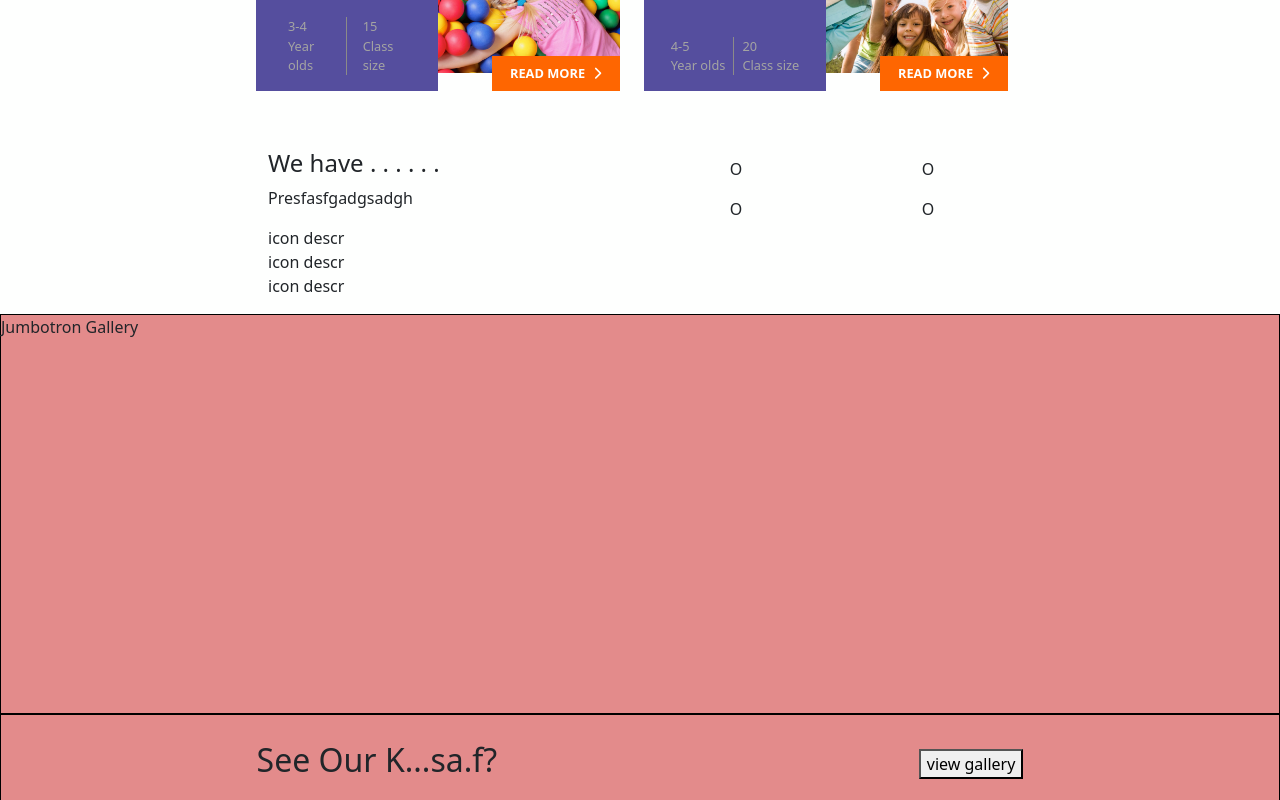
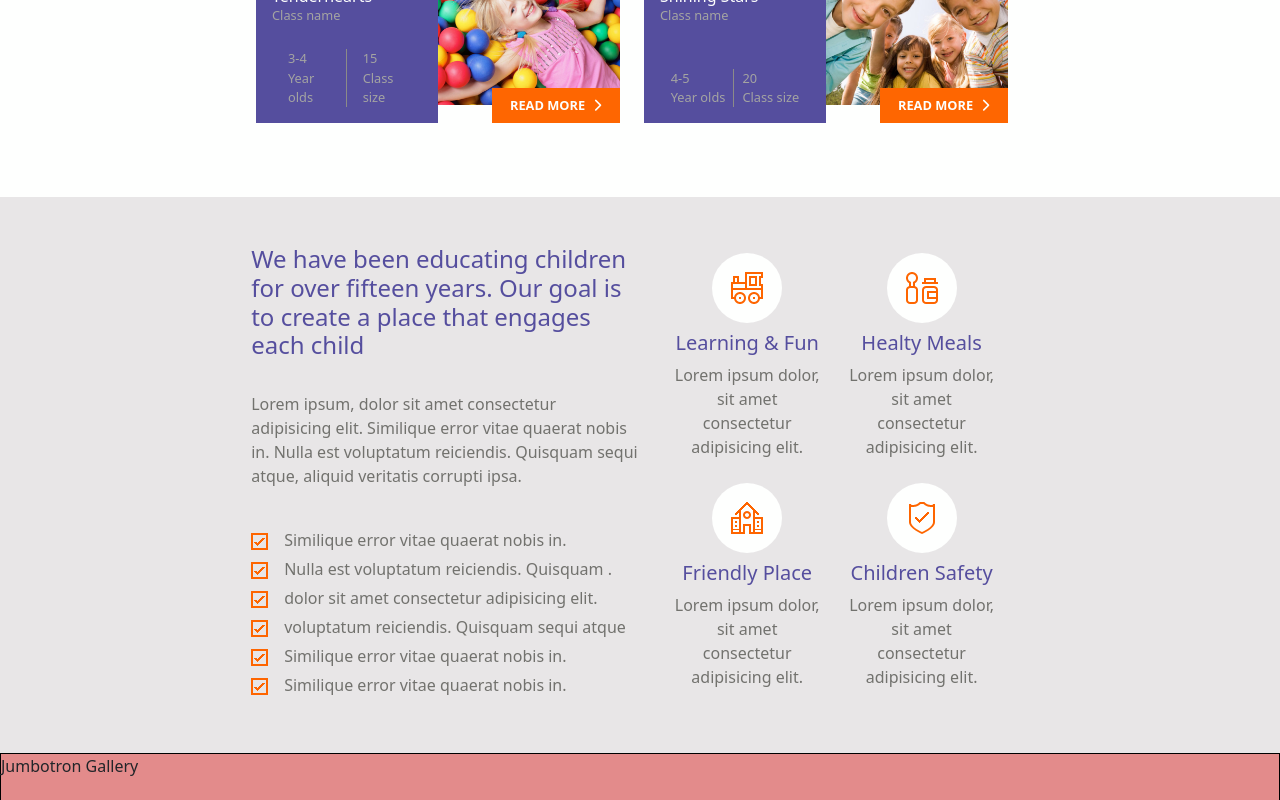
Before and after one commit to stefanocravotta/proj-html-vuejs, a Vue app: page / in a window 1280 px wide. Shown: the part 2680-3480 px from the top of the page. Built offline with nearby package versions, Linux system fonts and the light colour scheme.

Commit message:
our classes second section

```diff
--- a/src/components/main-components/ourClasses-comp/OurFirstSectionComp.vue
+++ b/src/components/main-components/ourClasses-comp/OurFirstSectionComp.vue
@@ -1,5 +1,5 @@
 <template>
-    <div class="sc-container top section py-3">
+    <div class="sc-container top section py-5">
           <div class="title text-center">
               <h2>Our Classes</h2>
               <p>fable .....</p>
--- a/src/components/main-components/ourClasses-comp/OurSecondSectionComp.vue
+++ b/src/components/main-components/ourClasses-comp/OurSecondSectionComp.vue
@@ -1,20 +1,65 @@
 <template>
-<div class="sc-container bottom section">
-          <div class="container-fluid py-3">
+<div class="container-fluid bottom">
+          <div class="sc-container py-5">
               <div class="row">
+                  <div class="col-6 p-0">
+                      <h4>We have been educating children for over fifteen years. Our goal is to create a place that engages each child</h4>
+                      <p  class="py-4">Lorem ipsum, dolor sit amet consectetur adipisicing elit. Similique error vitae quaerat nobis in. Nulla est voluptatum reiciendis. Quisquam sequi atque, aliquid veritatis corrupti ipsa.</p>
+                      <div class="check">
+                          <img src="../../../assets/images/style_1.png" alt="">
+                           <span class="ms-3">Similique error vitae quaerat nobis in.</span>
+                        </div>
+                      <div class="check">
+                          <img src="../../../assets/images/style_1.png" alt="">
+                           <span class="ms-3">Nulla est voluptatum reiciendis. Quisquam .</span>
+                        </div>
+                      <div class="check">
+                          <img src="../../../assets/images/style_1.png" alt="">
+                           <span class="ms-3">dolor sit amet consectetur adipisicing elit.</span>
+                        </div>
+                      <div class="check">
+                          <img src="../../../assets/images/style_1.png" alt="">
+                           <span class="ms-3">voluptatum reiciendis. Quisquam sequi atque</span>
+                        </div>
+                      <div class="check">
+                          <img src="../../../assets/images/style_1.png" alt="">
+                           <span class="ms-3">Similique error vitae quaerat nobis in.</span>
+                        </div>
+                      <div class="check">
+                          <img src="../../../assets/images/style_1.png" alt="">
+                           <span class="ms-3">Similique error vitae quaerat nobis in.</span>
+                        </div>
+                  </div>
                   <div class="col-6">
-                      <h4>We have . . . . . .</h4>
-                      <p>Presfasfgadgsadgh </p>
-                      <div class="check">icon <span>descr</span></div>
-                      <div class="check">icon <span>descr</span></div>
-                      <div class="check">icon <span>descr</span></div>
-                  </div>
-                  <div class="slider col-6">
-                      <div class="row text-center">
-                          <div class="col-6 py-2">O</div>
-                          <div class="col-6 py-2">O</div>
-                          <div class="col-6 py-2">O</div>
-                          <div class="col-6 py-2">O</div>
+                      <div class="row text-center d-flex align-items-center justify-content-center flex-wrap">
+                        <div class="box d-flex flex-column align-items-center justify-content-center">
+                            <div class="icon my-2 d-flex align-items-center justify-content-center">
+                                <img src="../../../assets/images/toy.png" alt="">
+                            </div>
+                            <h5>Learning & Fun</h5>
+                            <p>Lorem ipsum dolor, sit amet consectetur adipisicing elit.</p>
+                        </div>
+                        <div class="box d-flex flex-column align-items-center justify-content-center">
+                            <div class="icon my-2 d-flex align-items-center justify-content-center">
+                                <img src="../../../assets/images/meal.png" alt="">
+                            </div>
+                            <h5>Healty Meals</h5>
+                            <p>Lorem ipsum dolor, sit amet consectetur adipisicing elit.</p>
+                        </div>
+                        <div class="box d-flex flex-column align-items-center justify-content-center">
+                            <div class="icon my-2 d-flex align-items-center justify-content-center">
+                                <img src="../../../assets/images/school.png" alt="">
+                            </div>
+                            <h5>Friendly Place</h5>
+                            <p>Lorem ipsum dolor, sit amet consectetur adipisicing elit.</p>
+                        </div>
+                        <div class="box d-flex flex-column align-items-center justify-content-center">
+                            <div class="icon my-2 d-flex align-items-center justify-content-center">
+                                <img src="../../../assets/images/shield.png" alt="">
+                            </div>
+                            <h5>Children Safety</h5>
+                            <p>Lorem ipsum dolor, sit amet consectetur adipisicing elit.</p>
+                        </div>
                       </div>
                   </div>
               </div>
@@ -33,4 +78,28 @@ export default {
 @import "../../../assets/style/mixins";
 @import "../../../assets/style/utils";
 
+.bottom{
+        background-color: $bon-jour;
+
+    h4,h5{
+        color: $butterfly-bush;
+    }
+    p{
+        color: lighten($tuatara, 30%);
+    }
+    .check{
+        margin: 5px 0;
+        color: lighten($tuatara, 30%);
+    }
+    .box{
+        width: calc(100% / 2 - 20px);
+        .icon{
+            width: 70px;
+            height: 70px;
+            border-radius: 50%;
+            background-color: $sugar-cane;
+        }
+    }
+}
+
 </style>
```
